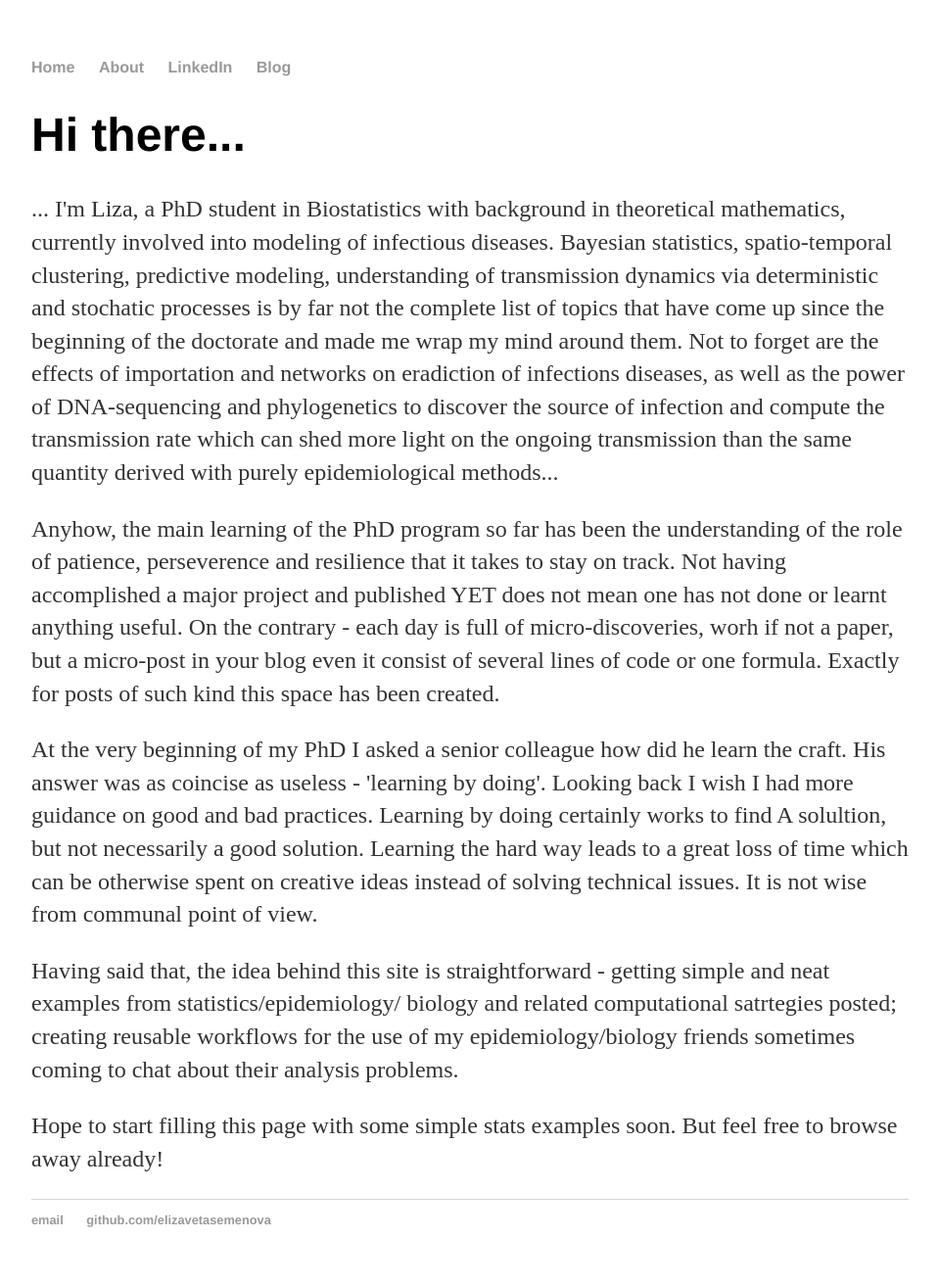
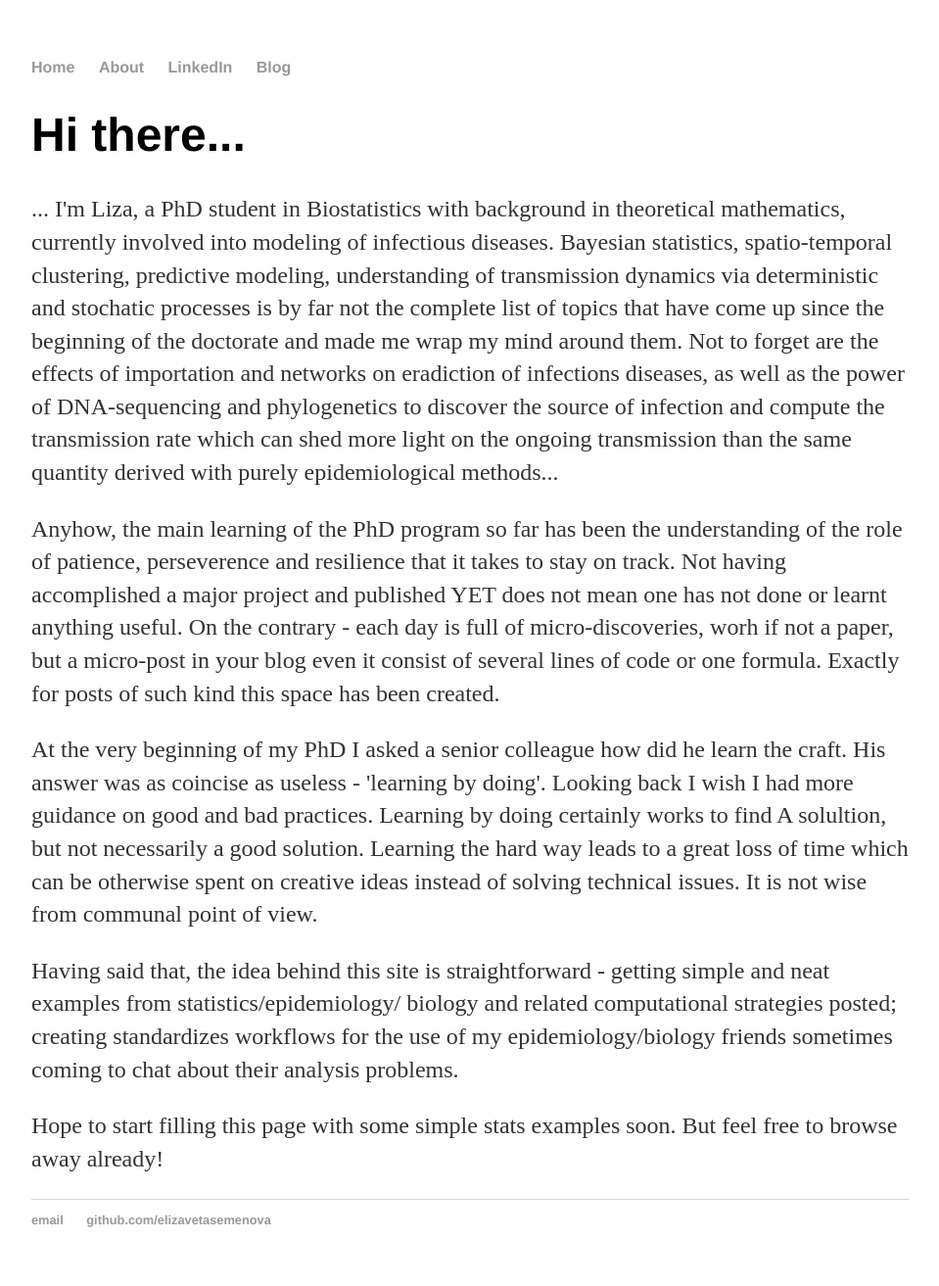
Before and after one commit to elizavetasemenova/elizavetasemenova.github.io, a Jekyll site: the page built from index.html, in a window 1280 px wide. Shown: the whole page at 98% size, without its empty margins (160-1119 px from the left). Built offline with Jekyll 4.4.1, drawn with Linux system fonts in a browser that asks for light colours.

Commit message:
Update index.html

```diff
--- a/index.html
+++ b/index.html
@@ -29,7 +29,7 @@ title: Liza Semenova, statistician in progress
 
 
         <p>Having said that, the idea behind this site is straightforward - getting simple and neat examples from statistics/epidemiology/
-		biology and related computational satrtegies posted; creating reusable workflows for the use of my epidemiology/biology
+		biology and related computational strategies posted; creating standardizes workflows for the use of my epidemiology/biology
 		friends sometimes coming to chat about their analysis problems.</p>
 
 	 <p>Hope to start filling this page with some simple stats examples soon. But feel free to browse away already! </p>
```
